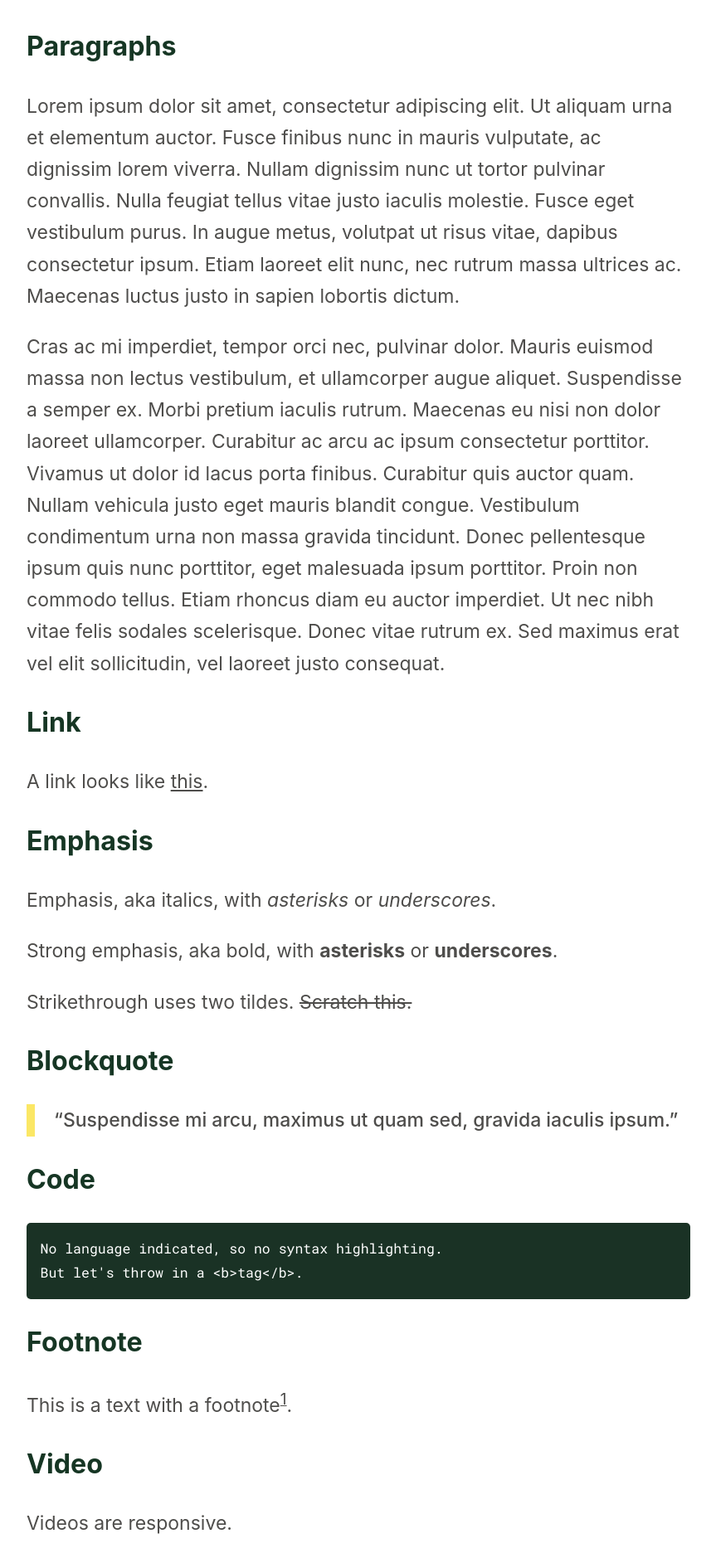
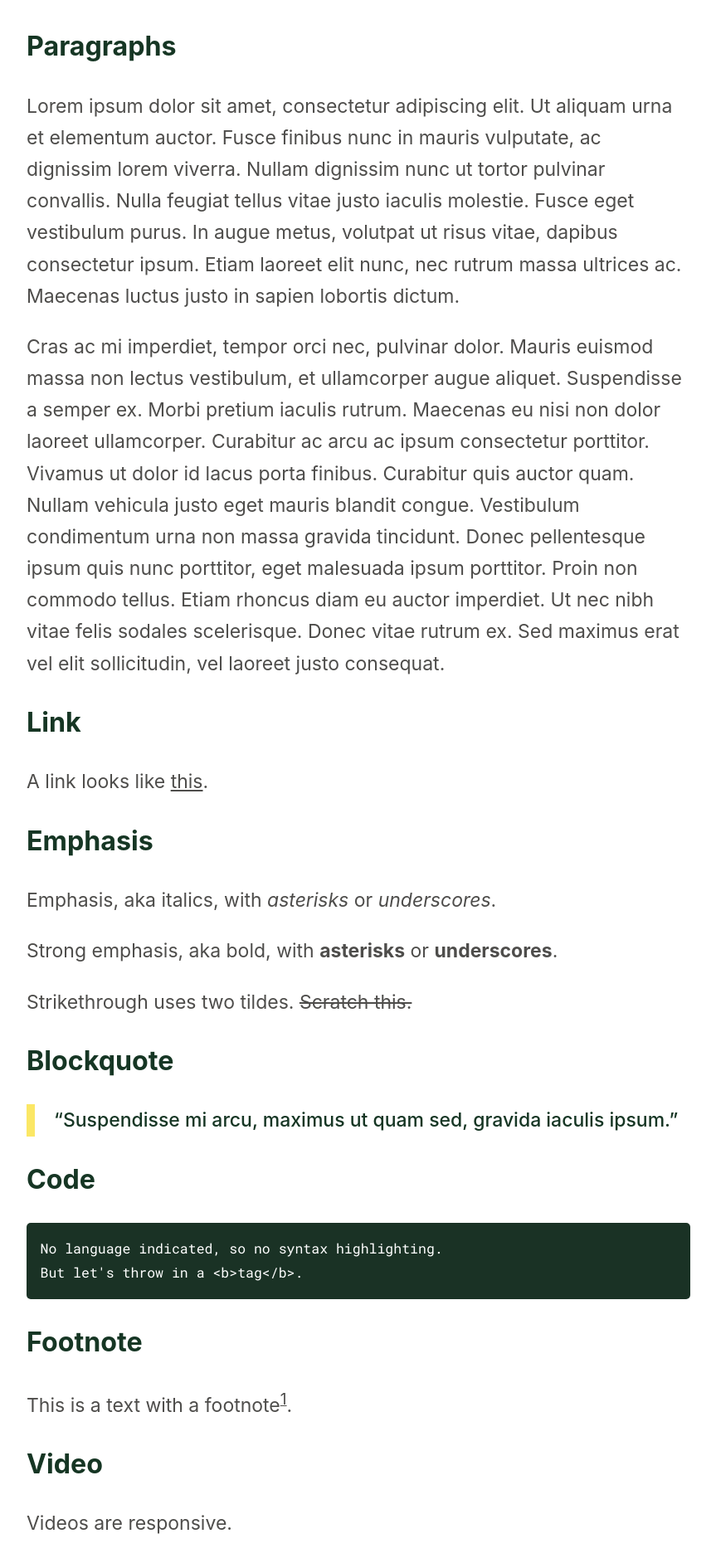
Before and after one commit to ajpwalser/ajpwalser.github.io, a Jekyll site: the page built from _posts/2020-04-17-Styles.md, in a window 1280 px wide. Shown: the part 861-2739 px from the top of the page at 83% size, without its empty margins (208-1071 px from the left). Built offline with Jekyll 4.4.1, drawn with Linux system fonts in a browser that asks for light colours; some web fonts are replaced; grey boxes are pictures that could not be loaded.

Commit message:
Update style.css

```diff
--- a/css/style.css
+++ b/css/style.css
@@ -164,7 +164,7 @@ p.time {
 /* Blockquotes */
 
 blockquote {
-	color: rgb(78, 77, 75);
+	color: rgb(22, 54, 36);
 	margin: 1em auto;
 	padding-left: 1em;
 	font-weight: 500;
```
